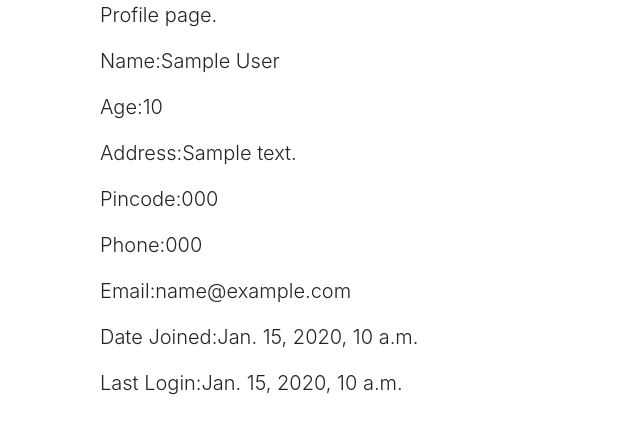
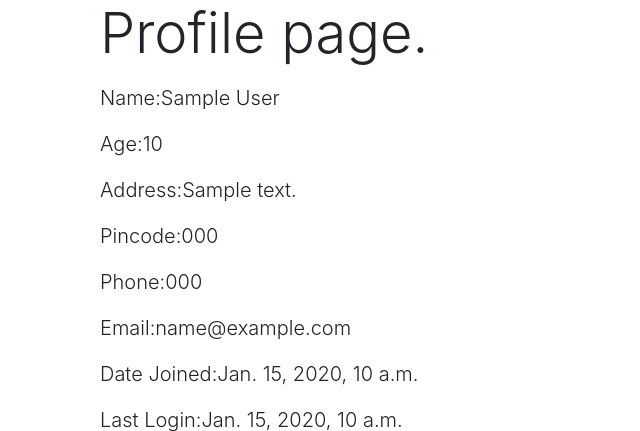
Before and after one commit to nova-sangeeth/inventory_system, a Django app: page /profile/ in a window 1280 px wide. Shown: the part 58-489 px from the top of the page, without its empty margins (0-640 px from the left). Run offline with Django 3.2, Linux system fonts and the light colour scheme; a user stored in the database is signed in; tables that the repository leaves empty hold one stand-in row (values such as "Sample post"); some libraries are stand-ins or nearby versions.

Commit message:
added display-4  to the profile page.

```diff
--- a/templates/profile.html
+++ b/templates/profile.html
@@ -3,7 +3,7 @@
 {% block content %}
 
 <div class="container">
-    <p class="lead">Profile page.</p>
+    <p class="display-4">Profile page.</p>
     {% for items in data %}
     <p class="lead">Name:{{ items.name }}</p>
     <p class="lead">Age:{{ items.age }}</p>
```
